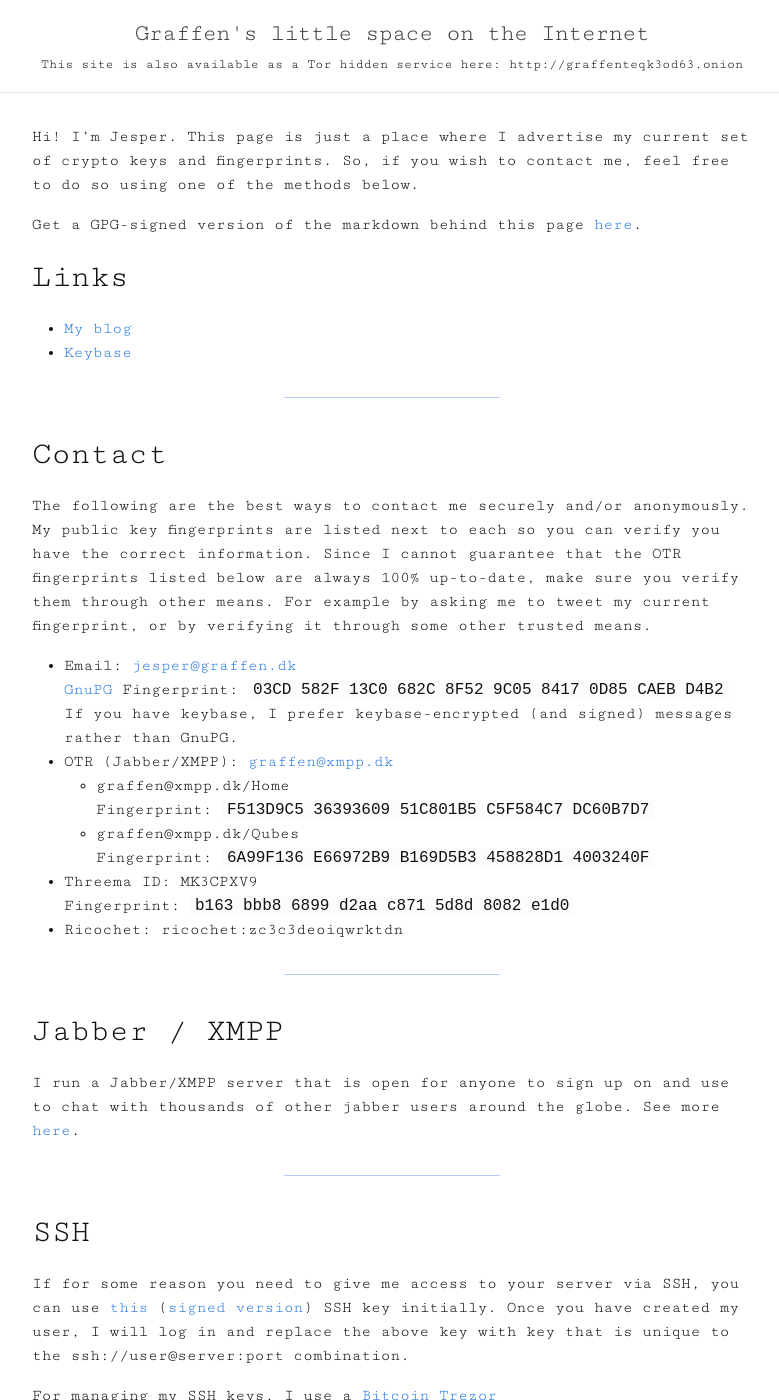
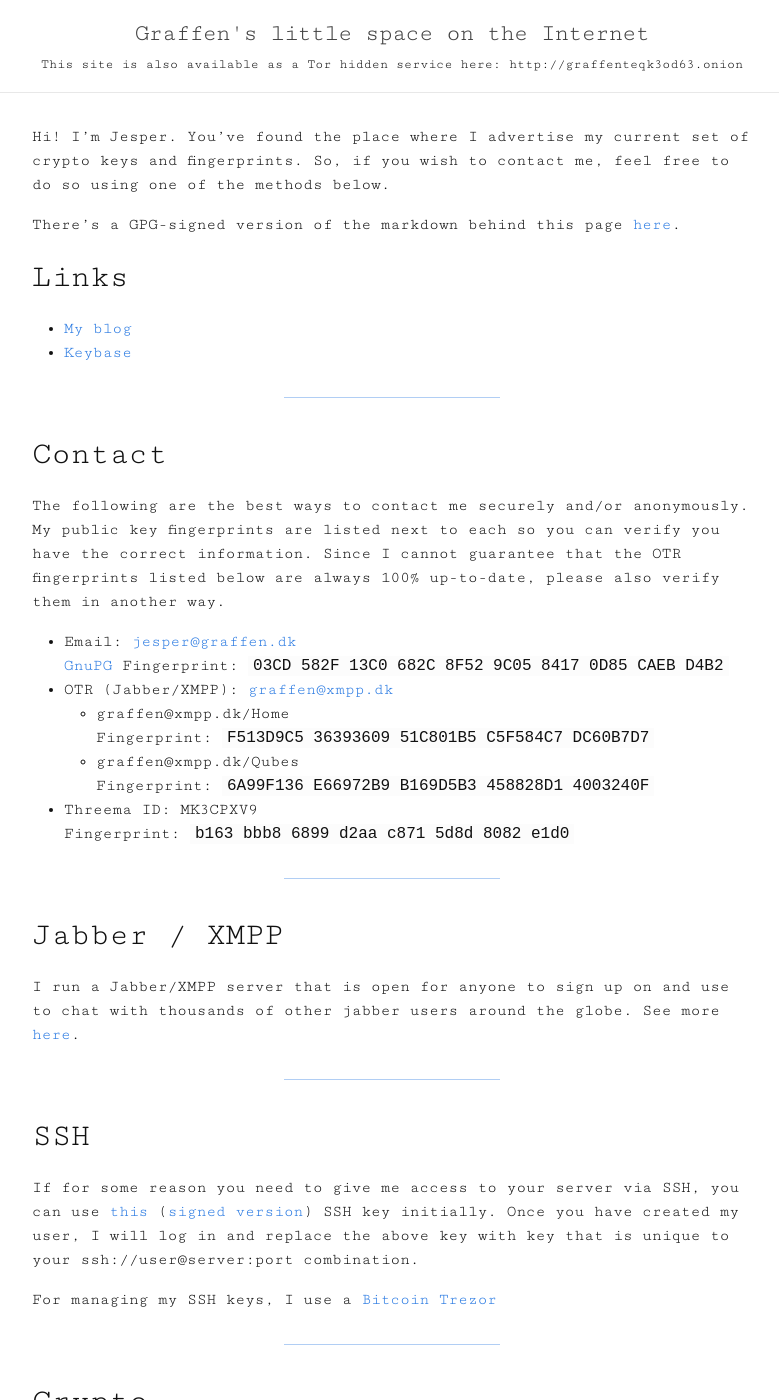
Before and after one commit to graffen/graffen.github.io, a Jekyll site: the page built from index.md, in a window 1280 px wide and 1400 px high. Shown: the whole window, without its empty margins (248-1027 px from the left). Built offline with Jekyll 4.4.1, drawn with Linux system fonts in a browser that asks for light colours.

Commit message:
A little bit of rewording

```diff
--- a/index.md
+++ b/index.md
@@ -2,9 +2,9 @@
 layout: default
 ---
 
-Hi! I'm Jesper. This page is just a place where I advertise my current set of crypto keys and fingerprints. So, if you wish to contact me, feel free to do so using one of the methods below.
+Hi! I'm Jesper. You've found the place where I advertise my current set of crypto keys and fingerprints. So, if you wish to contact me, feel free to do so using one of the methods below.
 
-Get a GPG-signed version of the markdown behind this page [here](index.md.asc).
+There's a GPG-signed version of the markdown behind this page [here](index.md.asc).
 
 # Links
 
@@ -16,12 +16,10 @@ Get a GPG-signed version of the markdown behind this page [here](index.md.asc).
 # Contact
 
 The following are the best ways to contact me securely and/or anonymously. My public key fingerprints are listed next to each so you can verify you have the correct information.
-Since I cannot guarantee that the OTR fingerprints listed below are always 100% up-to-date, make sure you verify them through other means. For example by asking me to tweet
-my current fingerprint, or by verifying it through some other trusted means.
+Since I cannot guarantee that the OTR fingerprints listed below are always 100% up-to-date, please also verify them in another way.
 
 * Email: [jesper@graffen.dk][email]
 [GnuPG][graffen.asc] Fingerprint:  `03CD 582F 13C0 682C 8F52 9C05 8417 0D85 CAEB D4B2`
-If you have keybase, I prefer keybase-encrypted (and signed) messages rather than GnuPG.
 * OTR (Jabber/XMPP): [graffen@xmpp.dk][graffen@xmpp.dk]
   * graffen@xmpp.dk/Home
     Fingerprint: `F513D9C5 36393609 51C801B5 C5F584C7 DC60B7D7`
@@ -29,7 +27,6 @@ If you have keybase, I prefer keybase-encrypted (and signed) messages rather tha
     Fingerprint: `6A99F136 E66972B9 B169D5B3 458828D1 4003240F`
 * Threema ID: MK3CPXV9
   Fingerprint: `b163 bbb8 6899 d2aa c871 5d8d 8082 e1d0`
-* Ricochet: ricochet:zc3c3deoiqwrktdn
 
 ---
 
@@ -40,7 +37,7 @@ I run a Jabber/XMPP server that is open for anyone to sign up on and use to chat
 
 # SSH
 If for some reason you need to give me access to your server via SSH, you can use [this][sshkey] ([signed version][sshkey_signed]) SSH key initially.
-Once you have created my user, I will log in and replace the above key with key that is unique to the ssh://user@server:port combination.
+Once you have created my user, I will log in and replace the above key with key that is unique to your ssh://user@server:port combination.
 
 For managing my SSH keys, I use a [Bitcoin Trezor][bitcointrezor]
 
```
Also changed, not shown: 1 other file.
